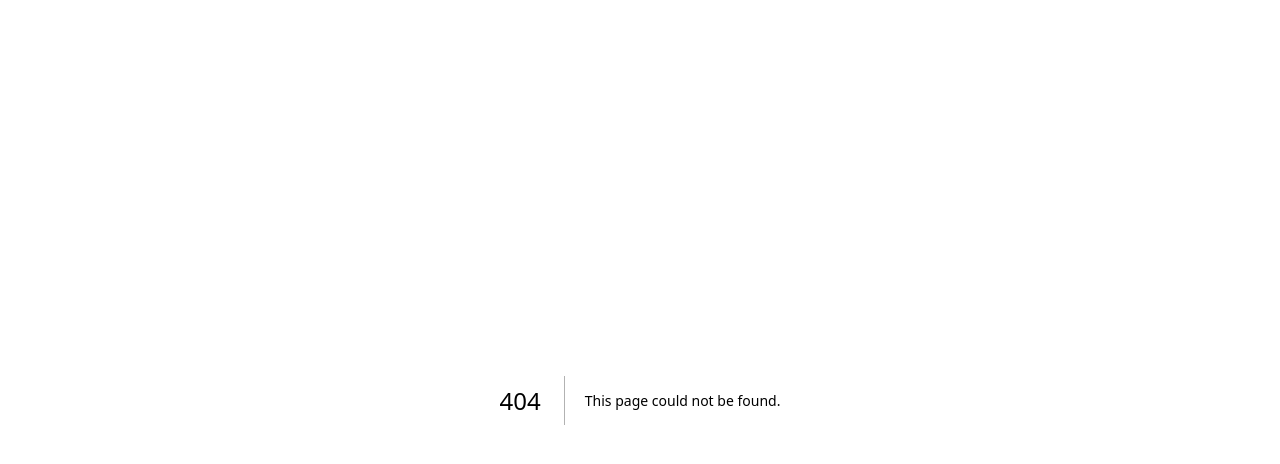
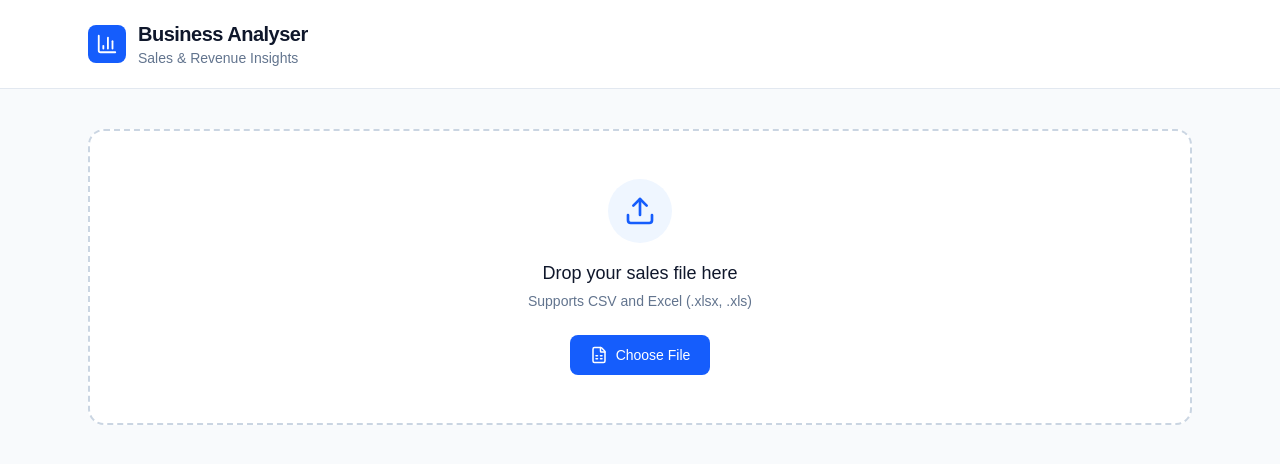
Before and after one commit to Roo3000/business-analyser, a Next.js app: page /analyser in a window 1280 px wide. Before the commit this address had no page. Shown: the top 464 px of the page. Built offline with nearby package versions, Linux system fonts and the light colour scheme.

Commit message:
creating the business analyser user interface

```diff
--- /dev/null
+++ b/app/analyser/page.tsx
@@ -0,0 +1,238 @@
+"use client";
+
+import { useState } from "react";
+import { parseSalesFile } from "@/lib/parseSales";
+import { calculateRevenueStats, projectRevenue } from "@/lib/analyseSales";
+import { SalesRow, RevenueStats, RevenueProjection } from "@/types/sales";
+import { Upload, FileSpreadsheet, TrendingUp, DollarSign, ShoppingCart, BarChart3 } from "lucide-react";
+
+export default function AnalyserPage() {
+  const [rows, setRows] = useState<SalesRow[]>([]);
+  const [stats, setStats] = useState<RevenueStats | null>(null);
+  const [projection, setProjection] = useState<RevenueProjection | null>(null);
+  const [loading, setLoading] = useState(false);
+  const [error, setError] = useState<string | null>(null);
+  const [fileName, setFileName] = useState<string | null>(null);
+
+  const handleFile = async (file: File) => {
+    setLoading(true);
+    setError(null);
+    setFileName(file.name);
+
+    try {
+      const parsedRows = await parseSalesFile(file);
+      const calculatedStats = calculateRevenueStats(parsedRows);
+      const calculatedProjection = projectRevenue(parsedRows, 30);
+
+      setRows(parsedRows);
+      setStats(calculatedStats);
+      setProjection(calculatedProjection);
+    } catch (err: any) {
+      setError(err.message || "Failed to process the file");
+      setRows([]);
+      setStats(null);
+      setProjection(null);
+    } finally {
+      setLoading(false);
+    }
+  };
+
+  const onFileChange = (e: React.ChangeEvent<HTMLInputElement>) => {
+    const file = e.target.files?.[0];
+    if (file) handleFile(file);
+  };
+
+  const onDrop = (e: React.DragEvent) => {
+    e.preventDefault();
+    const file = e.dataTransfer.files?.[0];
+    if (file) handleFile(file);
+  };
+
+  const formatCurrency = (value: number) =>
+    new Intl.NumberFormat("en-US", {
+      style: "currency",
+      currency: "USD",
+      maximumFractionDigits: 0,
+    }).format(value);
+
+  return (
+    <div className="min-h-screen bg-slate-50 text-slate-900">
+      {/* Header */}
+      <header className="bg-white border-b border-slate-200">
+        <div className="max-w-6xl mx-auto px-6 py-5 flex items-center justify-between">
+          <div className="flex items-center gap-3">
+            <div className="bg-blue-600 text-white p-2 rounded-lg">
+              <BarChart3 size={22} />
+            </div>
+            <div>
+              <h1 className="text-xl font-bold tracking-tight">Business Analyser</h1>
+              <p className="text-sm text-slate-500">Sales & Revenue Insights</p>
+            </div>
+          </div>
+        </div>
+      </header>
+
+      <main className="max-w-6xl mx-auto px-6 py-10">
+        {/* Upload Zone */}
+        <div
+          onDrop={onDrop}
+          onDragOver={(e) => e.preventDefault()}
+          className="border-2 border-dashed border-slate-300 rounded-2xl bg-white p-12 text-center hover:border-blue-400 transition-colors"
+        >
+          <div className="flex flex-col items-center gap-4">
+            <div className="bg-blue-50 p-4 rounded-full">
+              <Upload className="text-blue-600" size={32} />
+            </div>
+            <div>
+              <p className="text-lg font-medium">Drop your sales file here</p>
+              <p className="text-slate-500 text-sm mt-1">
+                Supports CSV and Excel (.xlsx, .xls)
+              </p>
+            </div>
+
+            <label className="mt-2 cursor-pointer">
+              <span className="inline-flex items-center gap-2 bg-blue-600 hover:bg-blue-700 text-white px-5 py-2.5 rounded-lg text-sm font-medium transition-colors">
+                <FileSpreadsheet size={18} />
+                Choose File
+              </span>
+              <input
+                type="file"
+                accept=".csv,.xlsx,.xls"
+                onChange={onFileChange}
+                className="hidden"
+              />
+            </label>
+
+            {fileName && (
+              <p className="text-sm text-slate-600 mt-2">
+                Selected: <span className="font-medium">{fileName}</span>
+              </p>
+            )}
+          </div>
+        </div>
+
+        {/* Loading */}
+        {loading && (
+          <div className="mt-10 text-center text-slate-600">
+            Processing your file...
+          </div>
+        )}
+
+        {/* Error */}
+        {error && (
+          <div className="mt-8 bg-red-50 border border-red-200 text-red-700 px-5 py-4 rounded-xl">
+            {error}
+          </div>
+        )}
+
+        {/* Results */}
+        {stats && !loading && (
+          <div className="mt-12 space-y-10">
+            {/* Key Metrics */}
+            <div className="grid grid-cols-1 sm:grid-cols-2 lg:grid-cols-4 gap-5">
+              <MetricCard
+                title="Total Revenue"
+                value={formatCurrency(stats.totalRevenue)}
+                icon={<DollarSign size={20} />}
+                color="blue"
+              />
+              <MetricCard
+                title="Total Orders"
+                value={stats.totalOrders.toLocaleString()}
+                icon={<ShoppingCart size={20} />}
+                color="indigo"
+              />
+              <MetricCard
+                title="Avg. Order Value"
+                value={formatCurrency(stats.averageOrderValue)}
+                icon={<TrendingUp size={20} />}
+                color="emerald"
+              />
+              <MetricCard
+                title="Growth Rate"
+                value={
+                  stats.growthRate !== null
+                    ? `${stats.growthRate > 0 ? "+" : ""}${stats.growthRate.toFixed(1)}%`
+                    : "N/A"
+                }
+                icon={<BarChart3 size={20} />}
+                color={stats.growthRate && stats.growthRate >= 0 ? "emerald" : "rose"}
+              />
+            </div>
+
+            {/* Top Products */}
+            <div className="bg-white rounded-2xl border border-slate-200 overflow-hidden">
+              <div className="px-6 py-4 border-b border-slate-100">
+                <h2 className="font-semibold text-lg">Top Products by Revenue</h2>
+              </div>
+              <div className="divide-y divide-slate-100">
+                {stats.topProducts.map((item, index) => (
+                  <div
+                    key={item.product}
+                    className="flex items-center justify-between px-6 py-3.5"
+                  >
+                    <div className="flex items-center gap-3">
+                      <span className="text-slate-400 text-sm w-5">{index + 1}</span>
+                      <span className="font-medium">{item.product}</span>
+                    </div>
+                    <span className="font-semibold text-slate-700">
+                      {formatCurrency(item.revenue)}
+                    </span>
+                  </div>
+                ))}
+              </div>
+            </div>
+
+            {/* Projection info */}
+            {projection && (
+              <div className="bg-blue-50 border border-blue-100 rounded-2xl p-6">
+                <h2 className="font-semibold text-lg text-blue-900 mb-1">
+                  30-Day Revenue Projection
+                </h2>
+                <p className="text-blue-700 text-sm mb-4">{projection.method}</p>
+                <p className="text-2xl font-bold text-blue-900">
+                  {formatCurrency(
+                    projection.projectedRevenue.reduce((sum, d) => sum + d.revenue, 0)
+                  )}
+                </p>
+                <p className="text-sm text-blue-600 mt-1">
+                  Estimated total over the next 30 days
+                </p>
+              </div>
+            )}
+          </div>
+        )}
+      </main>
+    </div>
+  );
+}
+
+// Small reusable metric card
+function MetricCard({
+  title,
+  value,
+  icon,
+  color,
+}: {
+  title: string;
+  value: string;
+  icon: React.ReactNode;
+  color: string;
+}) {
+  const colorMap: Record<string, string> = {
+    blue: "bg-blue-50 text-blue-600",
+    indigo: "bg-indigo-50 text-indigo-600",
+    emerald: "bg-emerald-50 text-emerald-600",
+    rose: "bg-rose-50 text-rose-600",
+  };
+
+  return (
+    <div className="bg-white rounded-2xl border border-slate-200 p-5">
+      <div className="flex items-center justify-between mb-3">
+        <span className="text-sm text-slate-500 font-medium">{title}</span>
+        <div className={`p-2 rounded-lg ${colorMap[color]}`}>{icon}</div>
+      </div>
+      <p className="text-2xl font-bold tracking-tight">{value}</p>
+    </div>
+  );
+}
```
